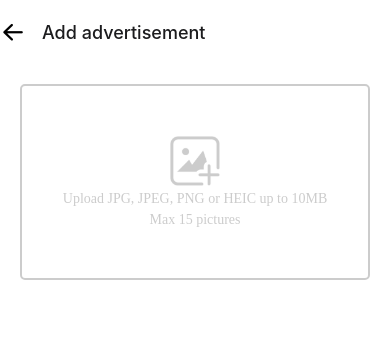
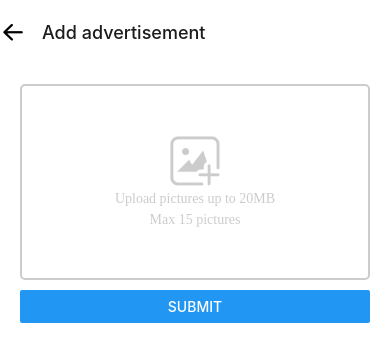
Before and after one commit to pat-pom/mobile-app, a React Native app in the folder AntiqueUi/: screen /AddProduct in a window 390 px wide. Shown: the top 362 px of the page. Built offline with nearby package versions, Linux system fonts and the light colour scheme.

Commit message:
Add image validation

```diff
--- a/AntiqueUi/src/components/UploadPicture/UploadPicture.js
+++ b/AntiqueUi/src/components/UploadPicture/UploadPicture.js
@@ -6,7 +6,7 @@ import ImagePicker from 'react-native-image-crop-picker';
 import { THUMBNAIL_SIZE, THUMBNAIL_SPACEING } from './consts';
 import AddPhotoPlaceholder from "../../assets/images/AddPhotoPlaceholder.png";
 
-export const UploadPicture = ({ images, setImages, maxImages }) => {
+export const UploadPicture = ({ images, setImages, maxImages, }) => {
   const openUploadActionSheet = () =>
     ActionSheet.showActionSheetWithOptions(
       {
@@ -58,7 +58,7 @@ export const UploadPicture = ({ images, setImages, maxImages }) => {
       <TouchableOpacity style={styles.imageContainer} onPress={openUploadActionSheet}>
         <Image style={styles.image} source={AddPhotoPlaceholder} />
         <Text style={styles.placeholder}>
-          Upload JPG, JPEG, PNG or HEIC up to 10MB
+          Upload pictures up to 20MB
         </Text>
         <Text style={styles.placeholder}>
           Max 15 pictures
--- /dev/null
+++ b/AntiqueUi/src/helpers/formatBytes.js
@@ -0,0 +1,9 @@
+export const formatBytes = (bytes, decimals = 2) => {
+  if (bytes === 0) return 0;
+
+  const k = 1024;
+  const dm = decimals < 0 ? 0 : decimals;
+  const i = Math.floor(Math.log(bytes) / Math.log(k));
+
+  return parseFloat((bytes / Math.pow(k, i)).toFixed(dm));
+}
--- a/AntiqueUi/src/screens/AddProduct.js
+++ b/AntiqueUi/src/screens/AddProduct.js
@@ -1,14 +1,40 @@
 import React, { useState } from 'react';
-import { ScrollView, StyleSheet } from 'react-native';
+import { Button, ScrollView, StyleSheet } from 'react-native';
 
 import { UploadPicture } from '../components/UploadPicture/UploadPicture';
+import { formatBytes } from '../helpers/formatBytes';
 
-export const AddProduct = () => {
+export const AddProduct = ({ navigation }) => {
   const [images, setImages] = useState([]);
+
+  const validate = () => {
+    let errors = {};
+    let imageSize = images.reduce((a, b) => a + b.size, 0);
+
+    if (!images.length) {
+      errors.image = "Image is required.";
+      errors.isValid = false;
+    } else if (images.length > 15) {
+      errors.image = "Max 15 pictures.";
+      errors.isValid = false;
+    } else if (formatBytes(imageSize) > 20) {
+      errors.image = "Images are to large.";
+      errors.isValid = false;
+    }
+
+    errors.isValid = true;
+
+    return errors;
+  }
+
+  const handleSubmit = () => {
+    console.log(validate());
+  }
 
   return (
     <ScrollView style={styles.scrollView}>
-      <UploadPicture images={images} setImages={setImages} maxImages={15} />
+      <UploadPicture images={images} setImages={setImages} maxImages={15} errorMessage={validate} />
+      <Button title="Submit" onPress={handleSubmit} />
     </ScrollView >
   )
 }
```
